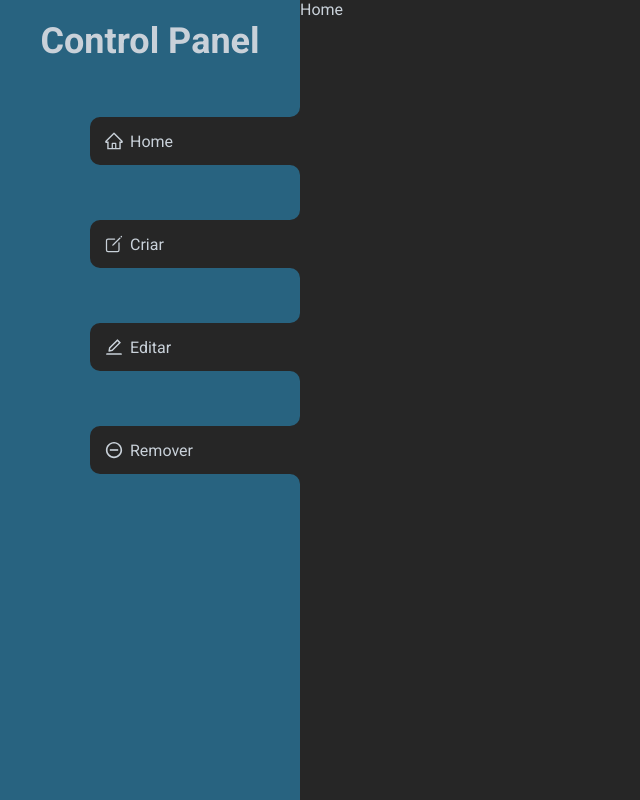
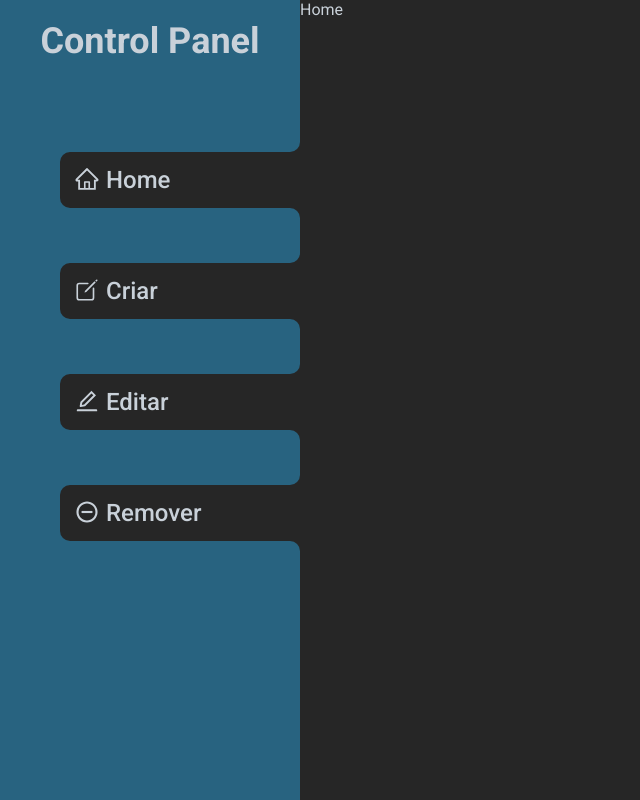
Before and after one commit to flpsoares/portfolio-panel, a React (Create React App) app: page / in a window 1280 px wide. Shown: the whole page, without its empty margins (0-640 px from the left). Built offline with nearby package versions, Linux system fonts and the light colour scheme.

Commit message:
style: increased button size

```diff
--- a/src/components/ButtonSideBar/style.ts
+++ b/src/components/ButtonSideBar/style.ts
@@ -3,7 +3,7 @@ import styled from 'styled-components'
 export const Container = styled.div`
   display: flex;
   flex-direction: column;
-  width: 70%;
+  width: 80%;
 
   a {
     color: var(--text-primary);
@@ -11,7 +11,9 @@ export const Container = styled.div`
     width: 100%;
 
     display: flex;
-    align-items: center;
+
+    font-size: 24px;
+    font-weight: 500;
 
     padding: 14px;
     gap: 6px;
--- a/src/components/SideBar/index.tsx
+++ b/src/components/SideBar/index.tsx
@@ -13,19 +13,19 @@ export const SideBar: React.FC = () => {
         <span>Control Panel</span>
       </Logo>
       <Wrapper>
-        <ButtonSideBar icon={<AiOutlineHome size={20} />} path="/" title="Home" />
+        <ButtonSideBar icon={<AiOutlineHome size={26} />} path="/" title="Home" />
         <ButtonSideBar
-          icon={<IoCreateOutline size={20} />}
+          icon={<IoCreateOutline size={26} />}
           path="/create"
           title="Criar"
         />
         <ButtonSideBar
-          icon={<AiOutlineEdit size={20} />}
+          icon={<AiOutlineEdit size={26} />}
           path="/edit"
           title="Editar"
         />
         <ButtonSideBar
-          icon={<IoMdRemoveCircleOutline size={20} />}
+          icon={<IoMdRemoveCircleOutline size={26} />}
           path="/remove"
           title="Remover"
         />
--- a/src/components/SideBar/style.ts
+++ b/src/components/SideBar/style.ts
@@ -27,5 +27,5 @@ export const Wrapper = styled.div`
   align-items: flex-end;
   gap: 35px;
 
-  margin-top: 45px;
+  margin-top: 80px;
 `
```
